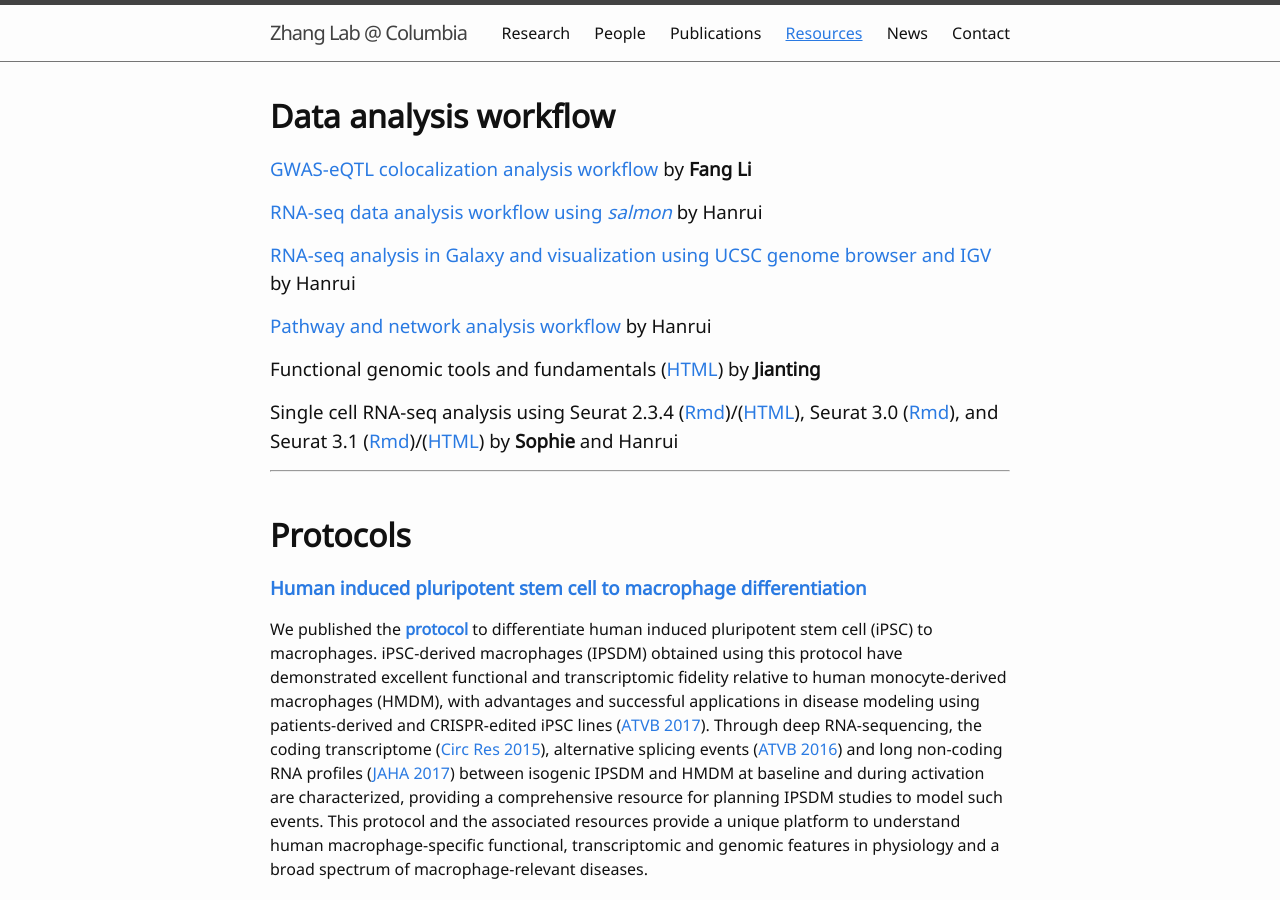
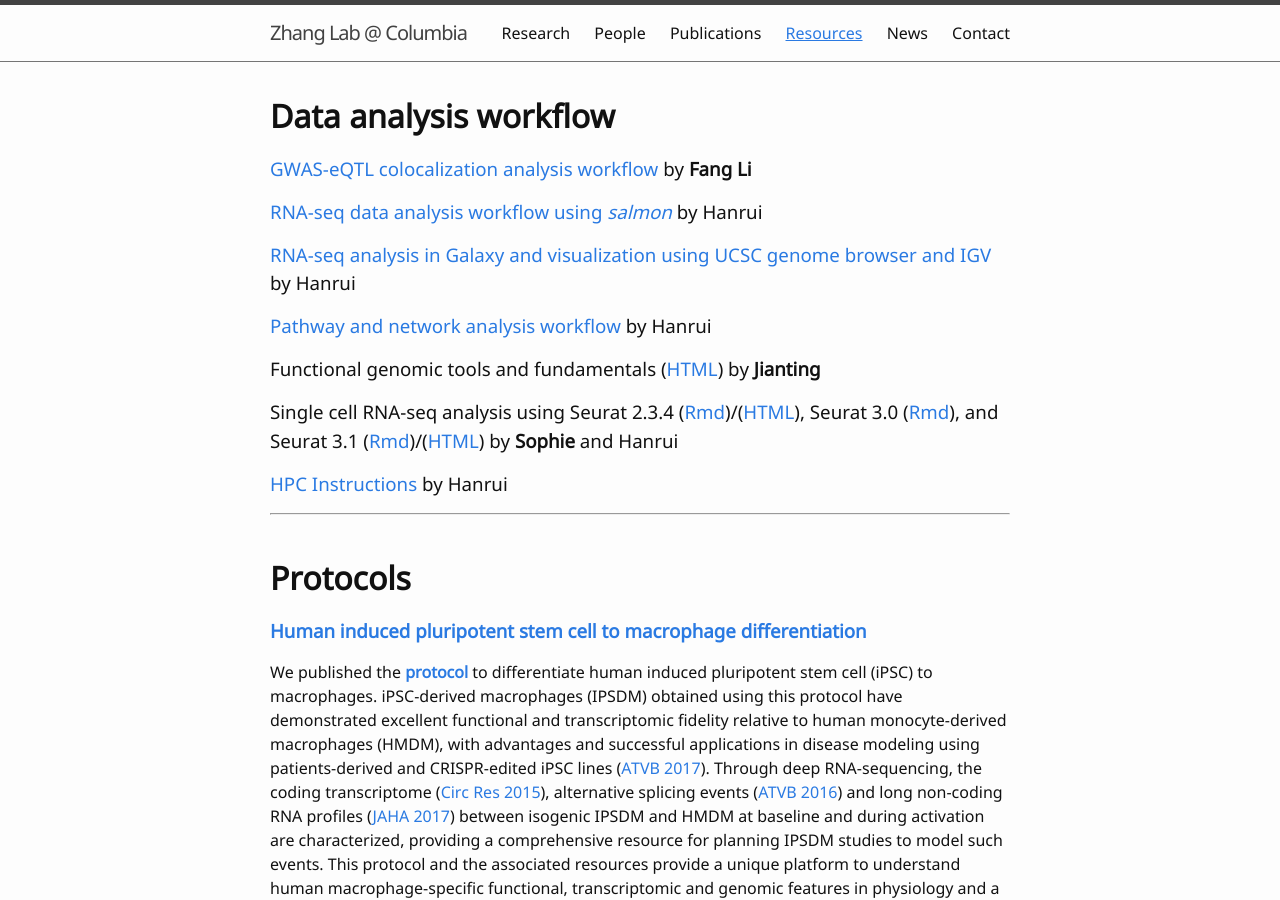
Before and after one commit to hanruizhang/zhanglab, a Jekyll site: the page built from 4_Resources.md, in a window 1280 px wide and 900 px high. Built offline with Jekyll 4.4.1, drawn with Linux system fonts in a browser that asks for light colours.

Commit message:
Update 4_Resources.md

```diff
--- a/4_Resources.md
+++ b/4_Resources.md
@@ -13,6 +13,7 @@ nav: true
 ### [Pathway and network analysis workflow](https://hanruizhang.github.io/Pathway-Network-Analysis/) by Hanrui
 ### Functional genomic tools and fundamentals ([HTML](/file/Functional-Genomics-Tools_202004.html)) by **Jianting**
 ### Single cell RNA-seq analysis using Seurat 2.3.4 ([Rmd](/file/scRNAseq_Tutorial_latest.Rmd))/([HTML](/file/scRNAseq_Tutorial_latest.html)), Seurat 3.0 ([Rmd](/file/Zhang_Seurat_PBMC_20191001.Rmd)), and Seurat 3.1 ([Rmd](/file/00_Seurat_PBMC_20200310.Rmd))/([HTML](/file/00_Seurat_PBMC_20200310.html)) by **Sophie** and Hanrui
+### [HPC Instructions](https://hanruizhang.github.io/ZhangLab-HPC-Instructions/) by Hanrui
 
 ------
 &nbsp;
```
